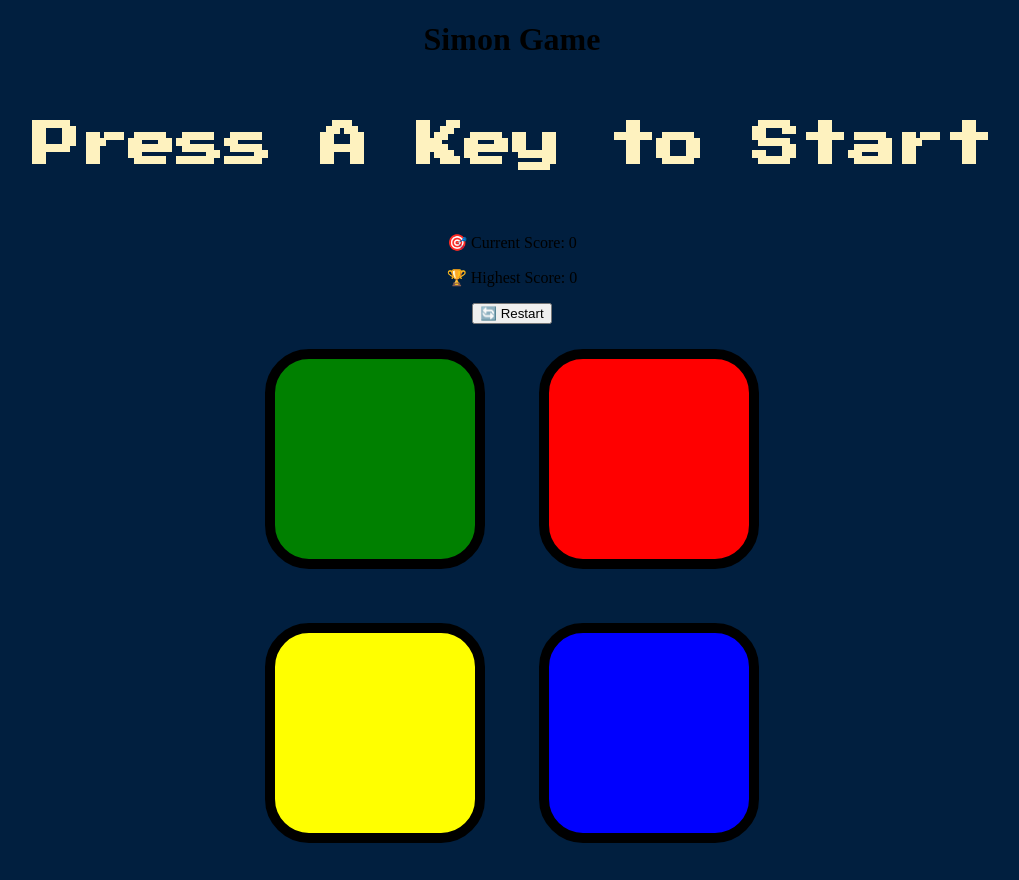
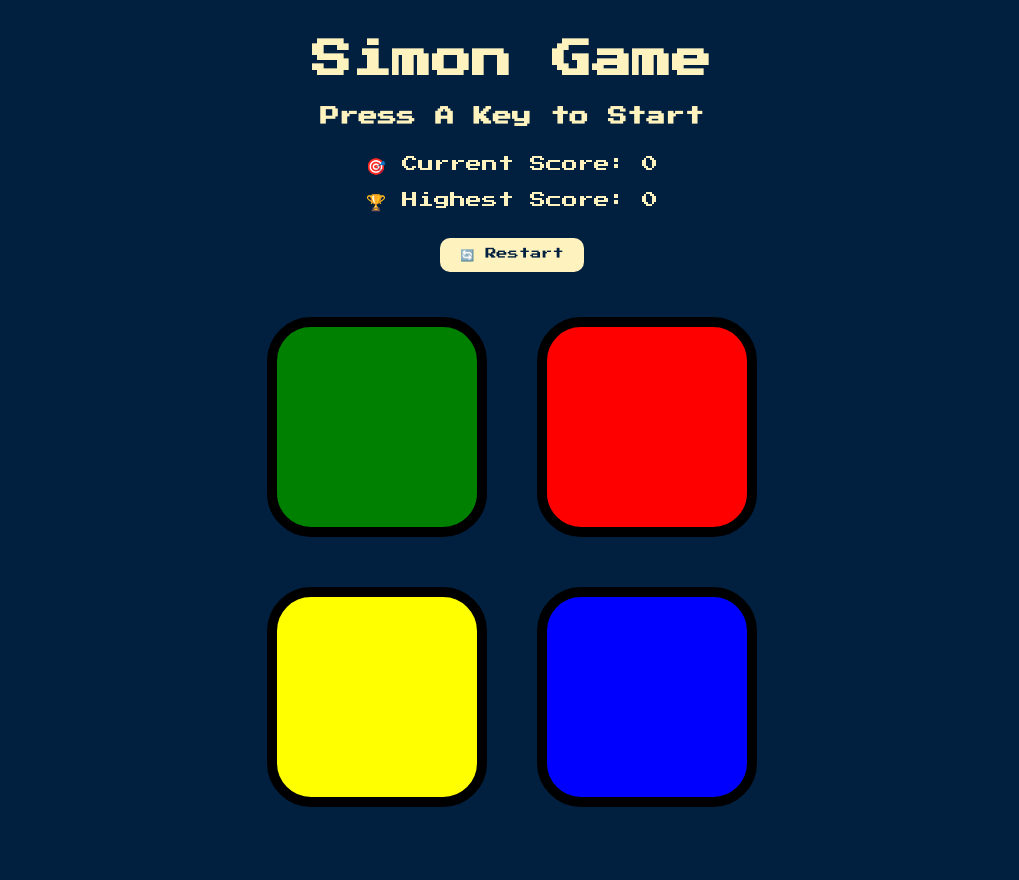
Before and after one commit to Pranavsahu07/SimonGame, a plain HTML site: page index.html in a window 1280 px wide. Shown: the whole page, without its empty margins (128-1147 px from the left). After the commit the page ends 840 px from the top, so only its background shows below. Drawn offline with nearby package versions, Linux system fonts and the light colour scheme.

Commit message:
Update styles.css

```diff
--- a/styles.css
+++ b/styles.css
@@ -1,20 +1,45 @@
 body {
   text-align: center;
   background-color: #011F3F;
+  font-family: 'Press Start 2P', cursive;
+  color: #FEF2BF;
+}
+
+.main-title {
+  font-size: 2.5rem;
+  margin-top: 40px;
 }
 
 #level-title {
+  font-size: 1.2rem;
+  margin-bottom: 30px;
+}
+
+.scoreboard {
+  margin-bottom: 20px;
+  font-size: 1rem;
+}
+
+#restart-btn {
+  margin-top: 10px;
+  padding: 10px 20px;
   font-family: 'Press Start 2P', cursive;
-  font-size: 3rem;
-  margin:  5%;
-  color: #FEF2BF;
+  font-size: 0.7rem;
+  background-color: #FEF2BF;
+  color: #011F3F;
+  border: none;
+  border-radius: 10px;
+  cursor: pointer;
 }
 
 .container {
-  display: block;
   width: 50%;
   margin: auto;
+}
 
+.row {
+  display: flex;
+  justify-content: center;
 }
 
 .btn {
@@ -24,11 +49,7 @@ body {
   width: 200px;
   border: 10px solid black;
   border-radius: 20%;
-}
-
-.game-over {
-  background-color: red;
-  opacity: 0.8;
+  cursor: pointer;
 }
 
 .red {
@@ -51,3 +72,8 @@ body {
   box-shadow: 0 0 20px white;
   background-color: grey;
 }
+
+.game-over {
+  background-color: red;
+  opacity: 0.8;
+}
```
